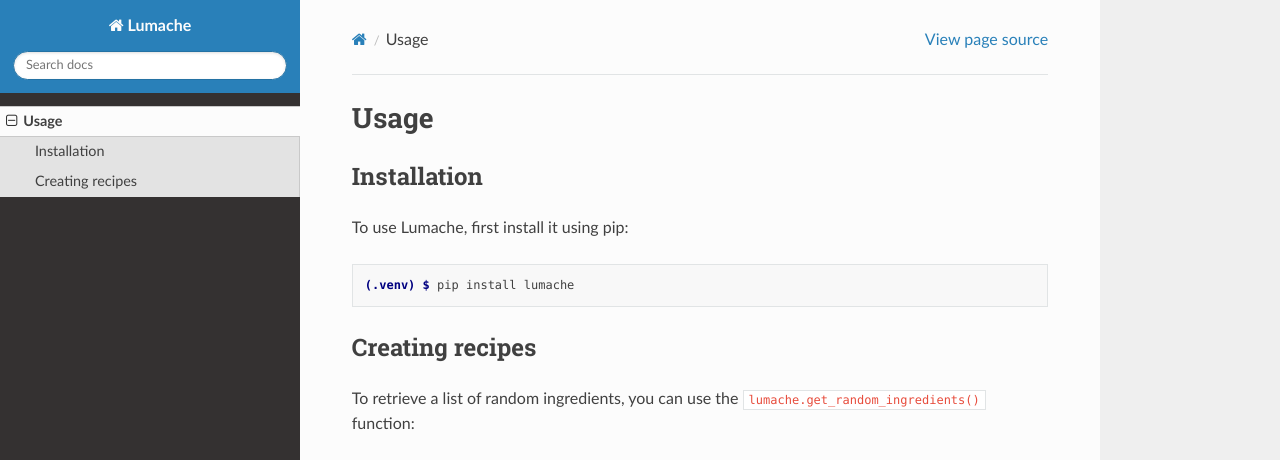
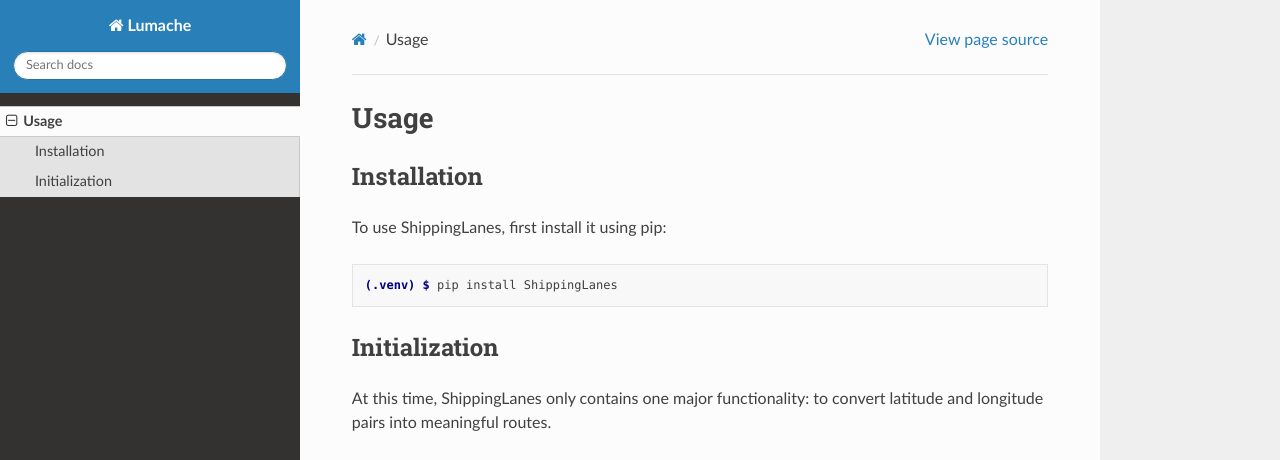
Before and after one commit to amarsrivastava19/ShippingLanes, a Sphinx documentation site: the page built from docs/source/usage.rst, in a window 1280 px wide and 1095 px high. Shown: the top 460 px of the window. Built offline with Sphinx 7.4.7 and the Read the Docs theme 3.1.0, drawn with Linux system fonts in a browser that asks for light colours; pages that are not in the unit, such as notebooks, are missing from menus; some of the changed text lies outside the part shown; grey boxes are pictures that could not be loaded.

Commit message:
Update usage.rst

```diff
--- a/docs/source/usage.rst
+++ b/docs/source/usage.rst
@@ -6,28 +6,19 @@
 Installation
 ------------
 
-To use Lumache, first install it using pip:
+To use ShippingLanes, first install it using pip:
 
 .. code-block:: console
 
-   (.venv) $ pip install lumache
+   (.venv) $ pip install ShippingLanes
 
-Creating recipes
+
+Initialization
 ----------------
 
-To retrieve a list of random ingredients,
-you can use the ``lumache.get_random_ingredients()`` function:
+At this time, ShippingLanes only contains one major functionality: to convert latitude and longitude pairs into meaningful routes.
 
-.. autofunction:: lumache.get_random_ingredients
+As such, it is easiest to directly import the findRoutes() method into your project as follows:
 
-The ``kind`` parameter should be either ``"meat"``, ``"fish"``,
-or ``"veggies"``. Otherwise, :py:func:`lumache.get_random_ingredients`
-will raise an exception.
 
-.. autoexception:: lumache.InvalidKindError
-
-For example:
-
->>> import lumache
->>> lumache.get_random_ingredients()
-['shells', 'gorgonzola', 'parsley']
+>>> from ShippingLanes import findRoutes
```
